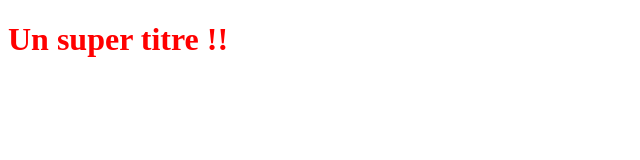
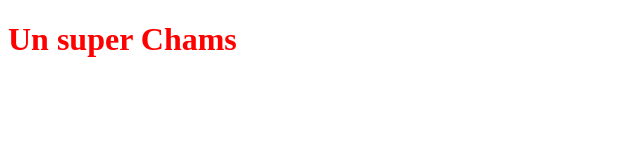
Before and after one commit to Bechir007/Slb_Project, a plain HTML site: page index.html in a window 1280 px wide. Shown: the full height of the page, 0-640 px from the left. Drawn offline with Linux system fonts and the light colour scheme.

Commit message:
Nouveau changement

```diff
--- a/index.html
+++ b/index.html
@@ -5,6 +5,6 @@
    <link rel="stylesheet" type="text/css" href="styles.css">
 </head>
 <body>
-   <h1>Un super titre !!</h1>
+   <h1>Un super Chams</h1>
 </body>
 </html>
```
